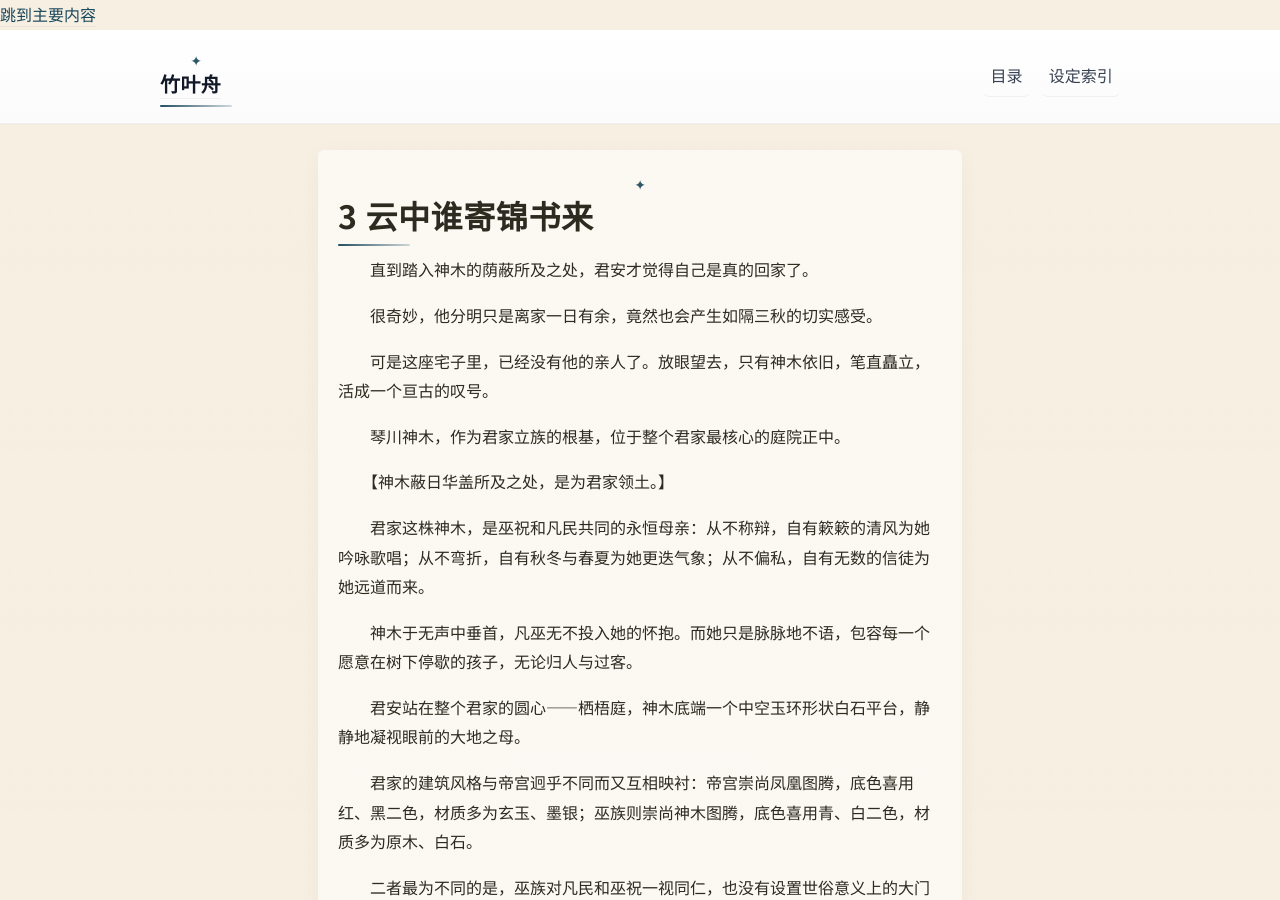
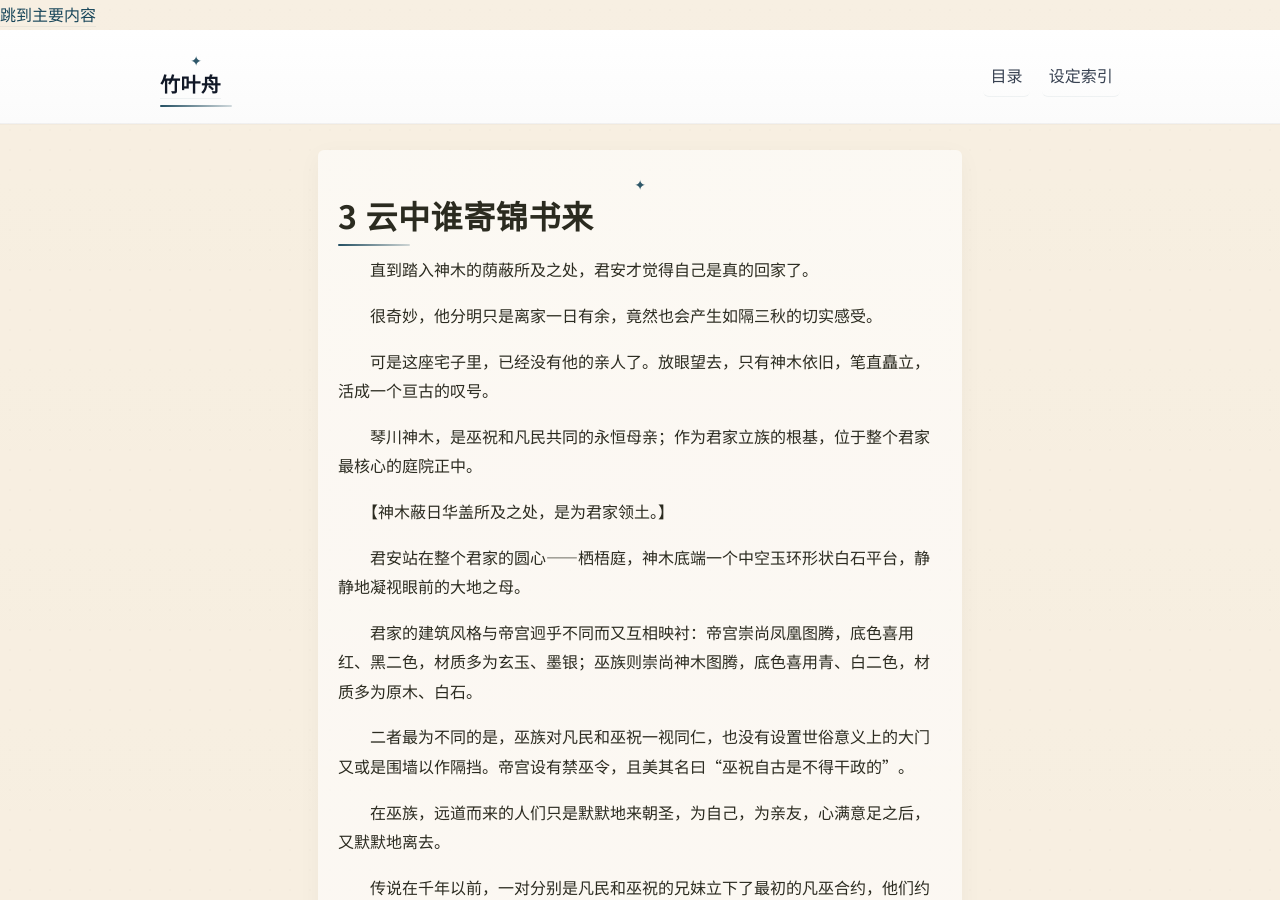
Before and after one commit to LotusSaverin/TheLeaf-BorneDream, a Jekyll site: the page built from chapter-03.md, in a window 1280 px wide and 900 px high. Built offline with Jekyll 4.4.1, drawn with Linux system fonts in a browser that asks for light colours; some web fonts are replaced; our own code applies the rules of GitHub Pages for plain Markdown files.

Commit message:
Refactor text for clarity and flow in chapter-03

```diff
--- a/chapter-03.md
+++ b/chapter-03.md
@@ -6,13 +6,9 @@
 
 　　可是这座宅子里，已经没有他的亲人了。放眼望去，只有神木依旧，笔直矗立，活成一个亘古的叹号。
 
-　　琴川神木，作为君家立族的根基，位于整个君家最核心的庭院正中。
+　　琴川神木，是巫祝和凡民共同的永恒母亲；作为君家立族的根基，位于整个君家最核心的庭院正中。
 
 　　【神木蔽日华盖所及之处，是为君家领土。】
-
-　　君家这株神木，是巫祝和凡民共同的永恒母亲：从不称辩，自有簌簌的清风为她吟咏歌唱；从不弯折，自有秋冬与春夏为她更迭气象；从不偏私，自有无数的信徒为她远道而来。
-
-　　神木于无声中垂首，凡巫无不投入她的怀抱。而她只是脉脉地不语，包容每一个愿意在树下停歇的孩子，无论归人与过客。
 
 　　君安站在整个君家的圆心——栖梧庭，神木底端一个中空玉环形状白石平台，静静地凝视眼前的大地之母。
 
```
